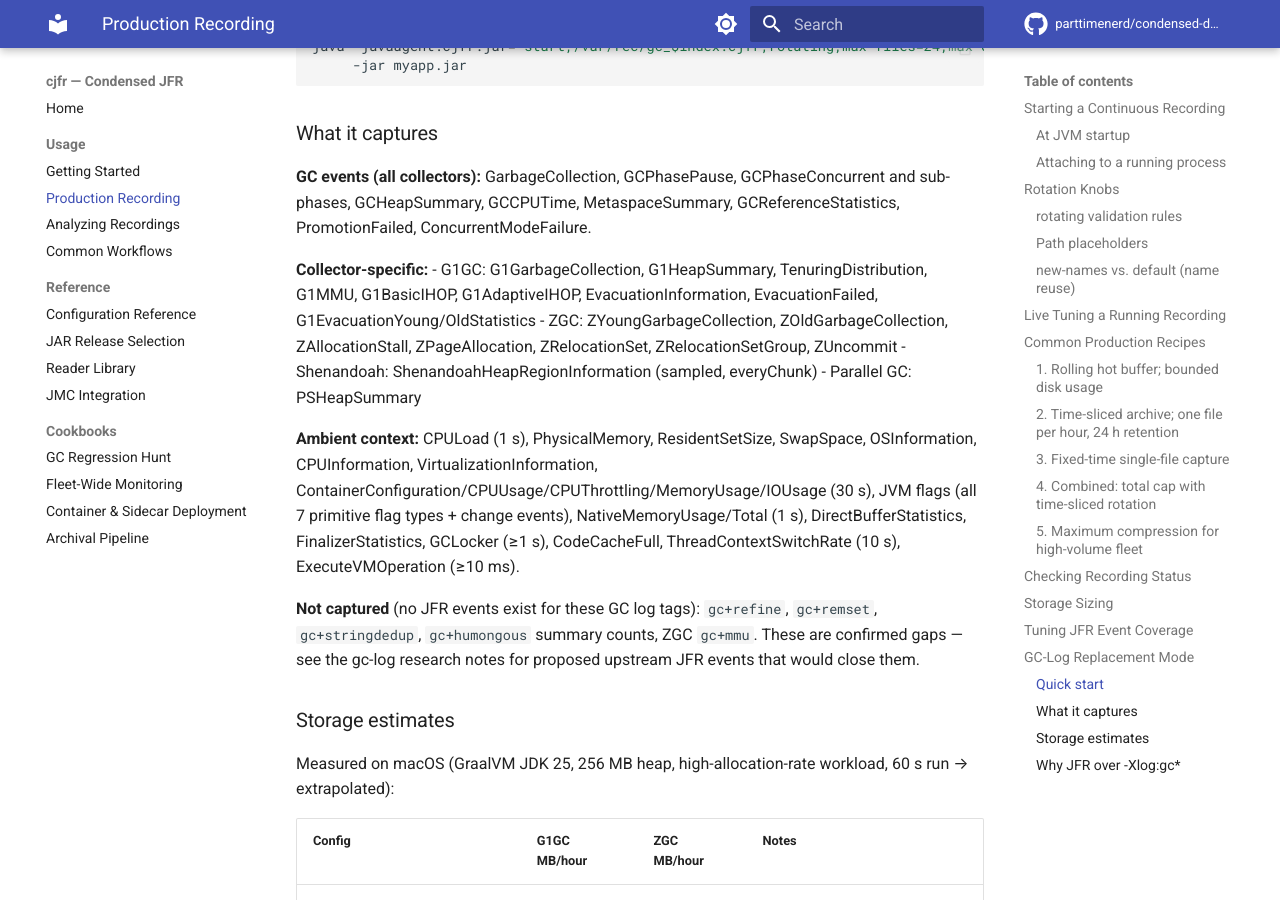
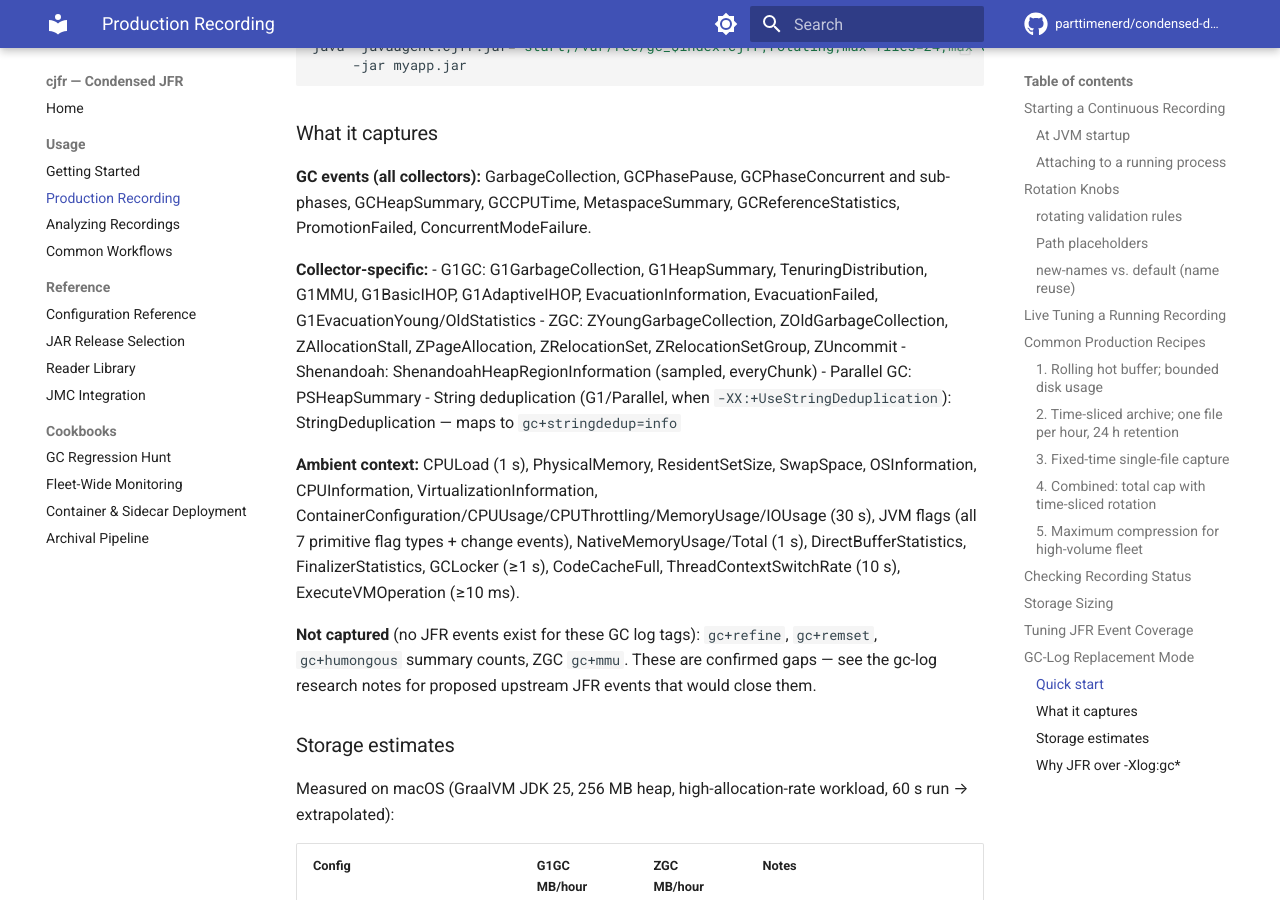
Before and after one commit to parttimenerd/condensed-data, an MkDocs documentation site: the page built from docs/production-recording.md, in a window 1280 px wide and 900 px high, scrolled down 6416 px. Built offline with MkDocs 1.6.1 and Material for MkDocs 9.7.7, drawn with Linux system fonts in a browser that asks for light colours; comment, search, counter and statistics services are not loaded; some of the changed text lies outside the part shown.

Commit message:
feat(gc-log): enable jdk.StringDeduplication in gc-log.jfc (v6, 92 events)
jdk.StringDeduplication is a fully-shipped JDK event (stringDedupStat.cpp)
that was missing from gc-log.jfc. It covers gc+stringdedup=info — previously
listed as a gap requiring a new upstream event.

Fires only when -XX:+UseStringDeduplication is active; zero overhead otherwise.
Closes the gc+stringdedup gap without any upstream JDK changes.

Update docs to reflect the gap is now closed and add StringDeduplication to
the collector-specific event list.

```diff
--- a/docs/production-recording.md
+++ b/docs/production-recording.md
@@ -283,10 +283,11 @@ java -javaagent:cjfr.jar='start,/var/rec/gc_$index.cjfr,rotating,max-files=24,ma
 - ZGC: ZYoungGarbageCollection, ZOldGarbageCollection, ZAllocationStall, ZPageAllocation, ZRelocationSet, ZRelocationSetGroup, ZUncommit
 - Shenandoah: ShenandoahHeapRegionInformation (sampled, everyChunk)
 - Parallel GC: PSHeapSummary
+- String deduplication (G1/Parallel, when `-XX:+UseStringDeduplication`): StringDeduplication — maps to `gc+stringdedup=info`
 
 **Ambient context:** CPULoad (1 s), PhysicalMemory, ResidentSetSize, SwapSpace, OSInformation, CPUInformation, VirtualizationInformation, ContainerConfiguration/CPUUsage/CPUThrottling/MemoryUsage/IOUsage (30 s), JVM flags (all 7 primitive flag types + change events), NativeMemoryUsage/Total (1 s), DirectBufferStatistics, FinalizerStatistics, GCLocker (≥1 s), CodeCacheFull, ThreadContextSwitchRate (10 s), ExecuteVMOperation (≥10 ms).
 
-**Not captured** (no JFR events exist for these GC log tags): `gc+refine`, `gc+remset`, `gc+stringdedup`, `gc+humongous` summary counts, ZGC `gc+mmu`. These are confirmed gaps — see the gc-log research notes for proposed upstream JFR events that would close them.
+**Not captured** (no JFR events exist for these GC log tags): `gc+refine`, `gc+remset`, `gc+humongous` summary counts, ZGC `gc+mmu`. These are confirmed gaps — see the gc-log research notes for proposed upstream JFR events that would close them.
 
 ### Storage estimates
 
@@ -329,5 +330,5 @@ The `gc-log` CJFR output is **72% smaller than `-Xlog:gc*` text for G1GC** and *
 | Structured query (field access by name) | grep/regex only | **yes** |
 | Crash recovery (chunked writes) | may truncate | **yes** |
 | G1 refinement thread activity | `-Xlog:gc+refine=debug` (high-volume text) | **gap** — no JFR event |
-| String deduplication stats | `-Xlog:gc+stringdedup=info` (separate subsystem) | **gap** — no JFR event |
+| String deduplication stats | `-Xlog:gc+stringdedup=info` (separate subsystem) | **yes** (StringDeduplication event; requires `-XX:+UseStringDeduplication`) |
 | Humongous reclaim counts | `-Xlog:gc+humongous=debug` | **gap** — no JFR event |
```
Also changed, not shown: 1 other file.
